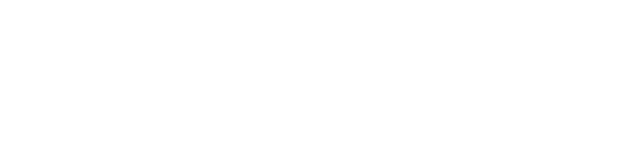
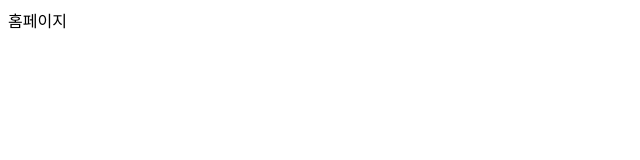
Before and after one commit to cgim991/cgim991.github.io, a plain HTML site: page index.html in a window 1280 px wide. Shown: the full height of the page, 0-640 px from the left. Drawn offline with Linux system fonts and the light colour scheme.

Commit message:
Update index.html

```diff
--- a/index.html
+++ b/index.html
@@ -2,5 +2,6 @@
 <head>
   </head>
   <body>
+    홈페이지
     </body>
   </html>
```
